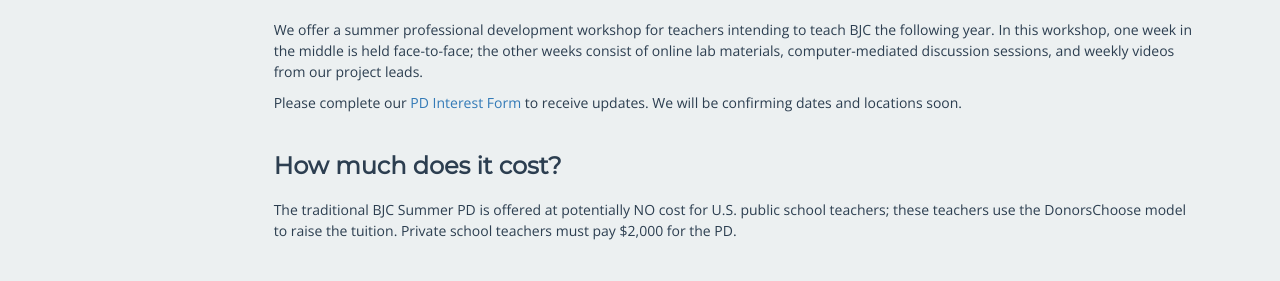
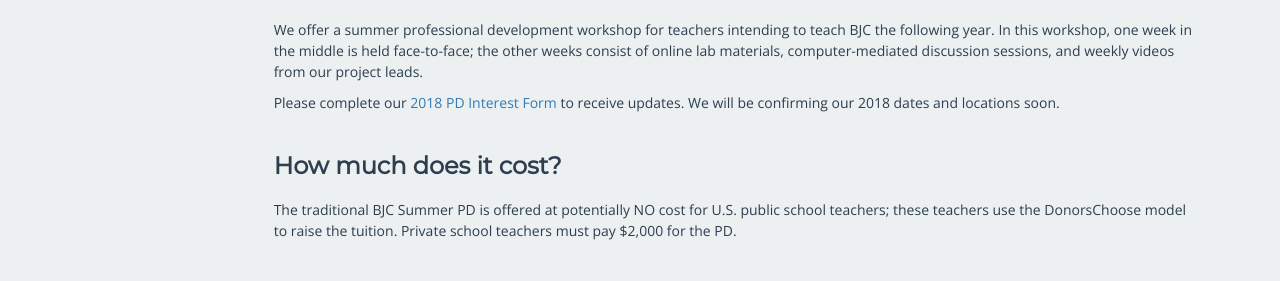
Before and after one commit to beautyjoy/beautyjoy.github.io, a Jekyll site: the page built from professional-development-3-weeks/index.md, in a window 1280 px wide and 900 px high, scrolled down 1454 px. Shown: the part 172-453 px from the top of the window. Built offline with Jekyll 4.4.1, drawn with Linux system fonts in a browser that asks for light colours.

Commit message:
2018 Updates

```diff
--- a/professional-development-3-weeks/index.md
+++ b/professional-development-3-weeks/index.md
@@ -41,7 +41,7 @@
 
 We offer a summer professional development workshop for teachers intending to teach BJC the following year. In this workshop, one week in the middle is held face-to-face; the other weeks consist of online lab materials, computer-mediated discussion sessions, and weekly videos from our project leads.
 
-Please complete our [PD Interest Form](http://bit.ly/pdinterest18) to receive updates. We will be confirming dates and locations soon.
+Please complete our [2018 PD Interest Form](http://bit.ly/pdinterest18) to receive updates. We will be confirming our 2018 dates and locations soon.
 
 ### How much does it cost?
 
```
